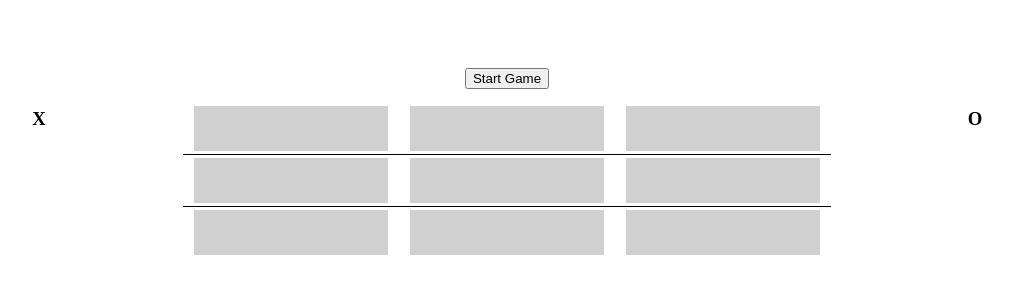
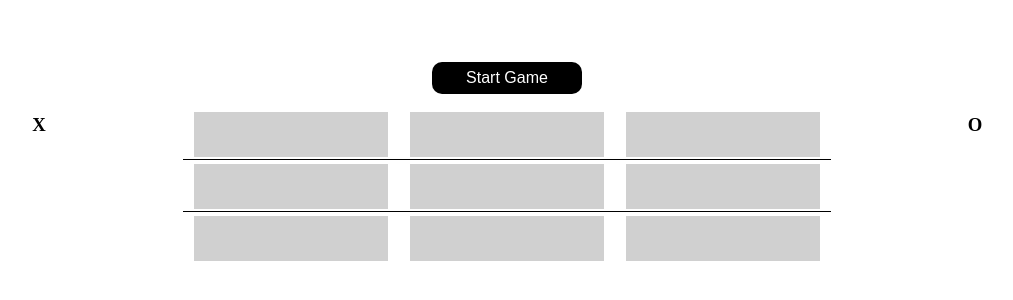
Before and after one commit to David-Portugal-Ferreira/tic-tac-toe, a plain HTML site: page index.html in a window 1280 px wide. Shown: the part 230-530 px from the top of the page, without its empty margins (133-1146 px from the left). Drawn offline with Linux system fonts and the light colour scheme.

Commit message:
Add start button style

```diff
--- a/styles.css
+++ b/styles.css
@@ -79,3 +79,13 @@ body {
     border-style: none;
     border-radius: 10px;
 }
+
+.start-game-btn {
+    padding: 7px;
+    width: 150px;
+    font-size: 16px;
+    background-color: black;
+    color: white;
+    border-style: none;
+    border-radius: 10px;
+}
```
